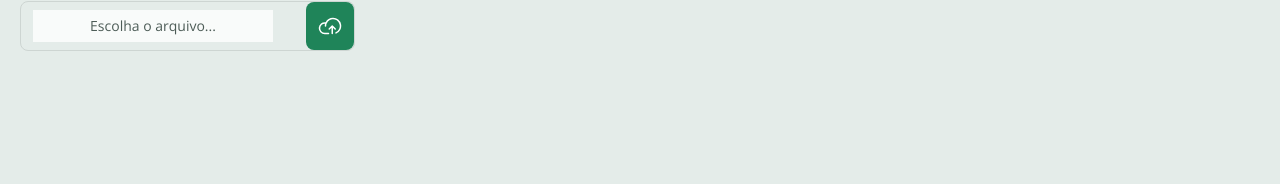
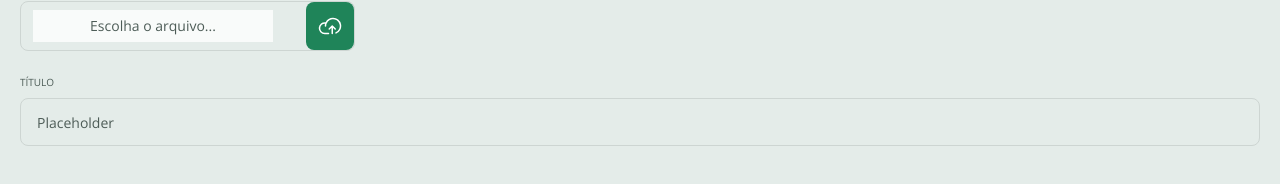
Before and after one commit to anacnogueira/refund, a React (Vite) app: page /components in a window 1280 px wide. Shown: the part 456-640 px from the top of the page. Built offline with nearby package versions, Linux system fonts and the light colour scheme.

Commit message:
Componente Input

```diff
--- a/src/App.tsx
+++ b/src/App.tsx
@@ -3,6 +3,7 @@ import ButtonIcon from "./components/button-icon";
 import Button from "./components/button";
 import { ConfirmAlertDialogAction, ConfirmAlertDialogCancel, ConfirmAlertDialogContent, ConfirmAlertDialogDescription, ConfirmAlertDialogOverlay, ConfirmAlertDialogPortal, ConfirmAlertDialogRoot, ConfirmAlertDialogTitle, ConfirmAlertDialogTrigger } from "./components/confirm-dialog";
 import FileInput from "./components/file-input";
+import Input from "./components/input";
 
 export default function App() {
 
@@ -54,6 +55,10 @@ export default function App() {
       <div className="space-y-3 flex flex-col w-full">
         <FileInput labelText="Arquivo:" placeholder="Escolha o arquivo..."/>
       </div>
+
+       <div className="space-y-3 flex flex-col w-full">
+        <Input labelText="Título" placeholder="Placeholder" />
+      </div>
     </main>
   )
 }
--- /dev/null
+++ b/src/components/input.tsx
@@ -0,0 +1,50 @@
+import type { ComponentProps } from "react";
+import { tv } from "tailwind-variants";
+
+
+const inputLabelVariants = tv({
+    base: `
+        realtive text-gray-200 focus-within:text-green-100
+        focus-within:font-bold text-2xs transition-all uppercase
+        flex flex-col gap-2
+    `
+});
+
+const inputVariants = tv({
+    base:`
+        rounded-lg text-gray-100 transition-all placeholder:text-gray-200
+        border font-normal outline-none border-gray-300 h-12
+        focus-within:border-green-100 caret-green-100 py-4 pl-4 text-sm
+    `
+});
+interface InputProps extends ComponentProps<"input"> {
+    labelText?: string;
+    error?: string;
+    className?: string;
+}
+
+export default function Input({
+    labelText,
+    error,
+    className,
+    ...props
+}: InputProps) {
+    return (
+        <label className={inputLabelVariants({ className })}>
+            {labelText}
+            <input
+                type="text"
+                className={ inputVariants()}
+                {...props}
+            />
+            { error && (
+                <span
+                    className="absolute normal-case bottom-0 left-0 translate-y-full text-sm font-medium text-green-100"
+                >
+                    {error}
+                </span>
+            )}
+
+        </label>
+    );
+}
```
